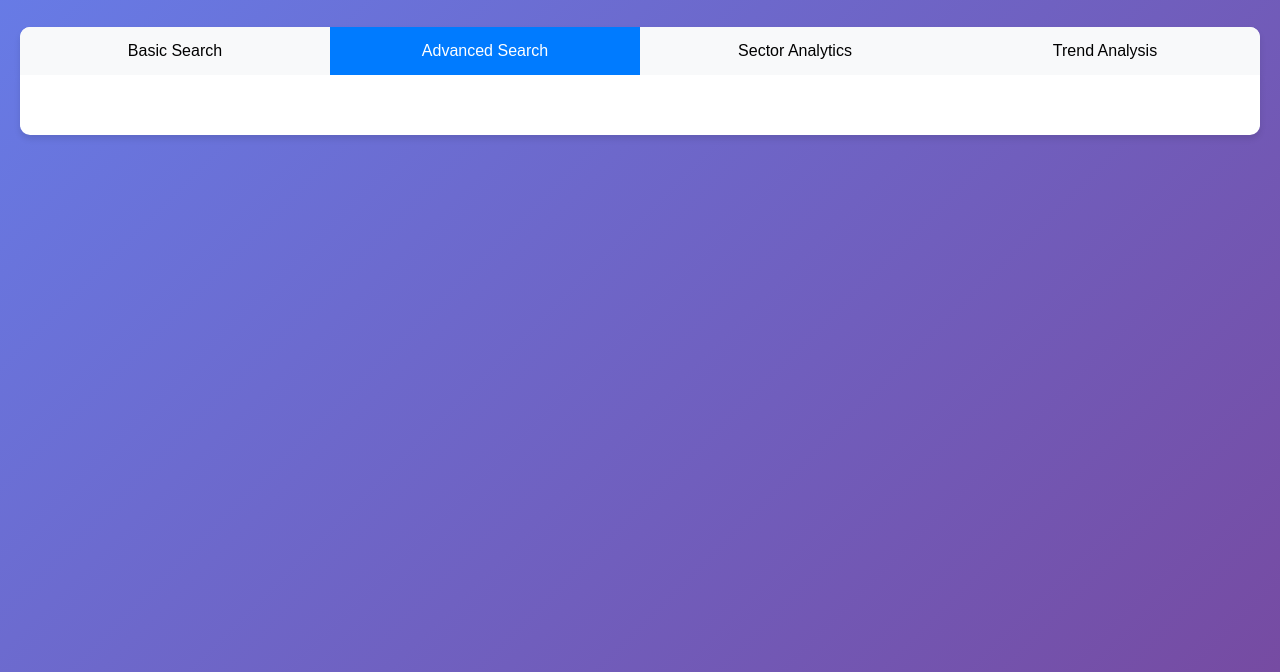
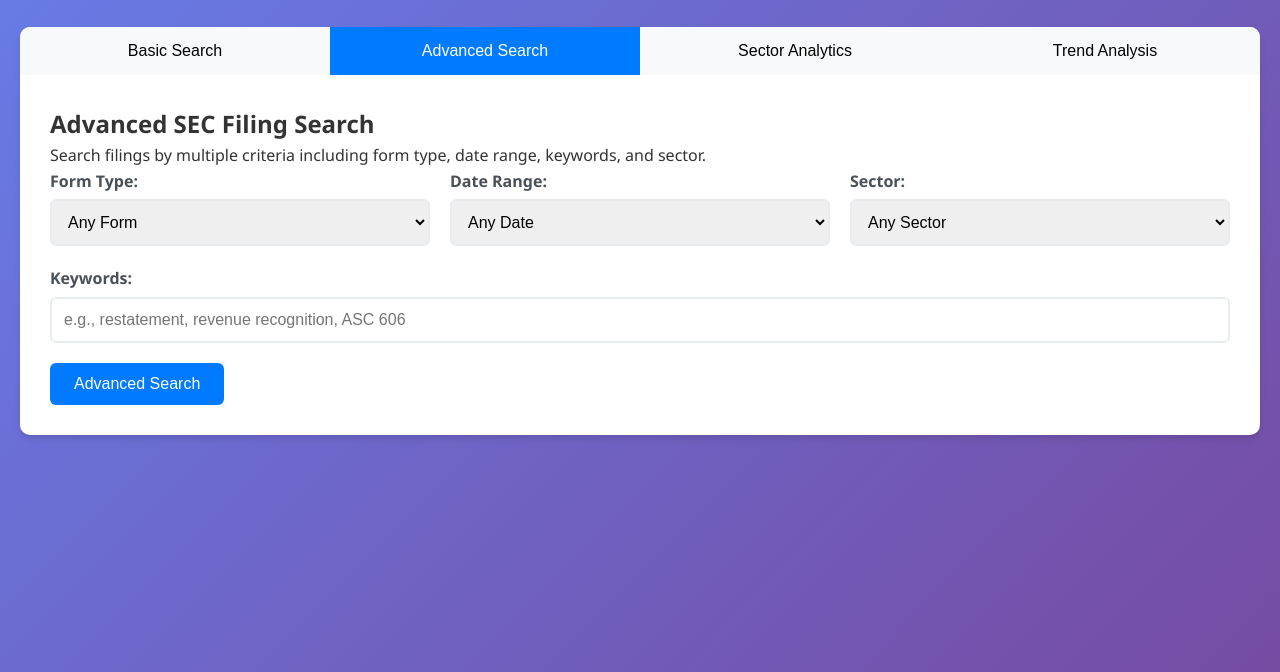
Before and after one commit to brettvtcrowe/edgar-simple, a website: page edgar-simple/index.html in a window 1280 px wide. Both pictures are taken after a click on the button "Advanced Search". Shown: the part 128-800 px from the top of the page. Drawn offline with Linux system fonts and the light colour scheme.

Commit message:
Fix tab content display: Simplify tab management to show content properly

```diff
--- a/edgar-simple/index.html
+++ b/edgar-simple/index.html
@@ -91,10 +91,10 @@
         }
 
         .tab-pane {
-            display: none;
+            display: block;
         }
 
-        .tab-pane.active {
+        .tab-content.active .tab-pane {
             display: block;
         }
 
```
